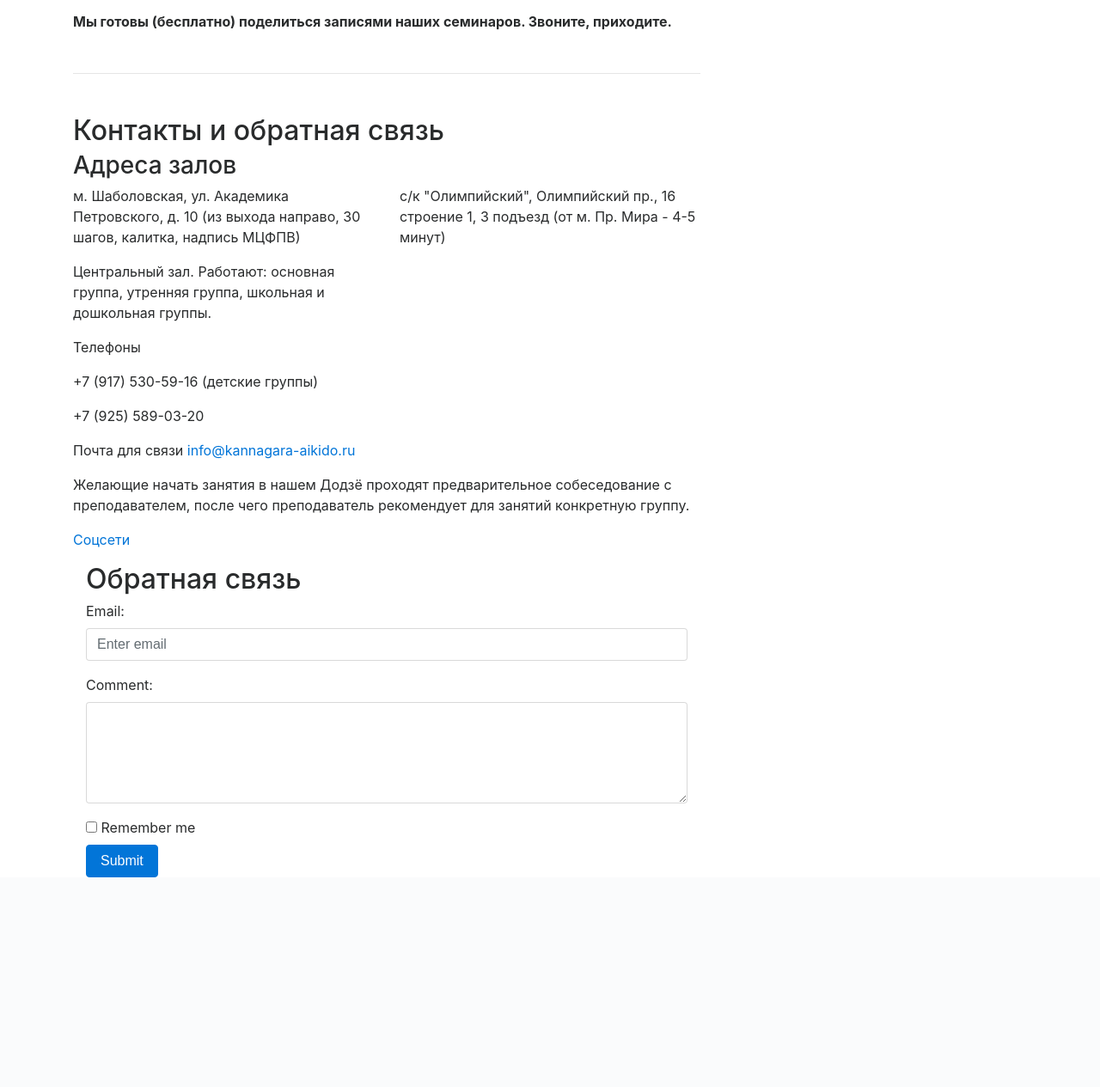
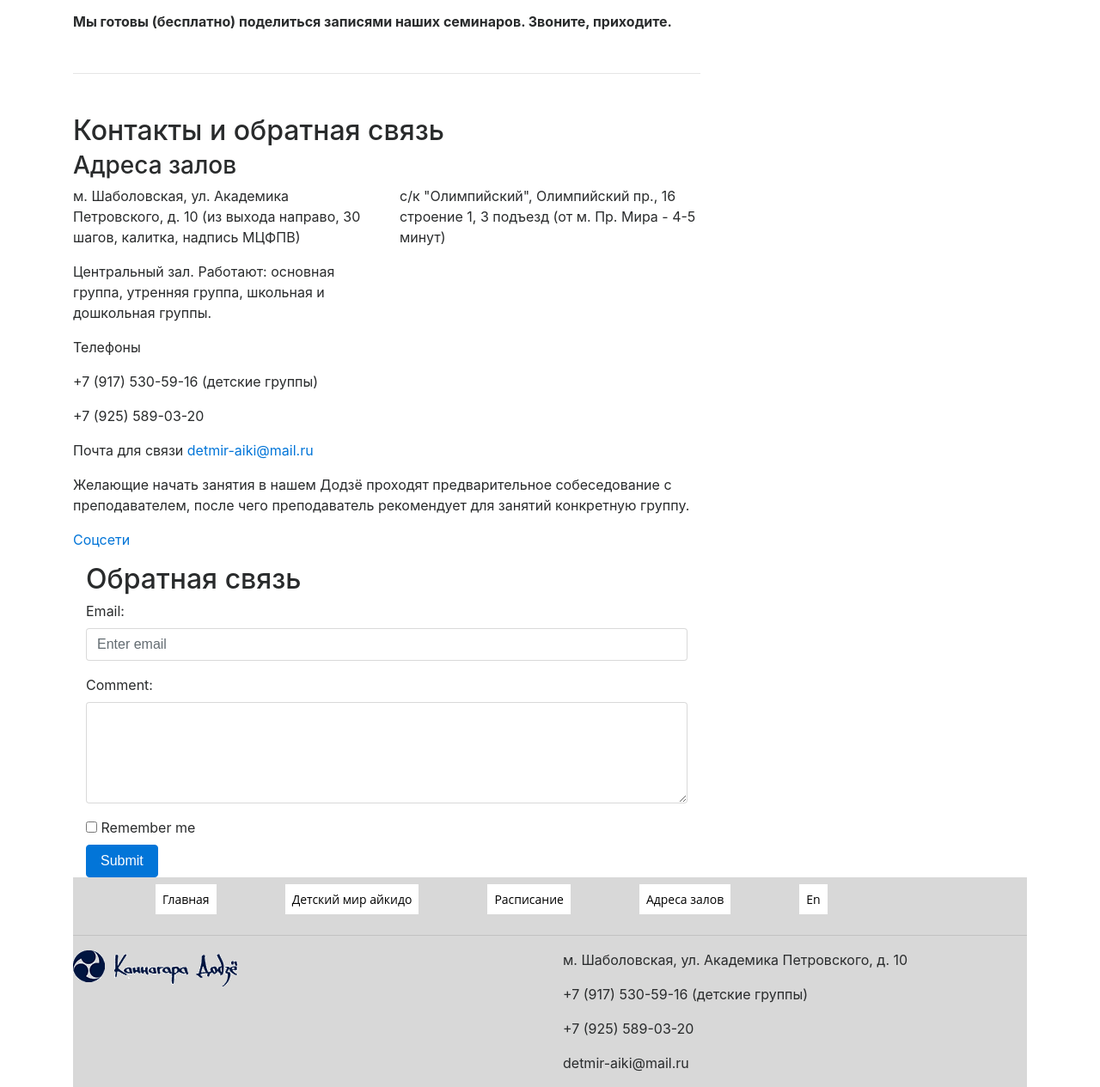
Before and after one commit to tokerbaby/kannagara-aiki, a PHP site: page / in a window 1280 px wide. Shown: the part 1880-3145 px from the top of the page at 86% size. Before the commit the page ends 2901 px from the top, so only its background shows below. Run offline with PHP 8.4, Linux system fonts and the light colour scheme; some libraries are stand-ins or nearby versions.

Commit message:
Added footer template

```diff
--- a/css/index.css
+++ b/css/index.css
@@ -85,14 +85,6 @@ html, body, div, span, h1, h2, h3, h4, h5, h6, p, blockquote, a, img, small, str
     margin-right: auto;
 }
 
-/*
-@media screen and (max-width: 767px) {
-    #kid {
-        display: none;
-    }
-}
-*/
-
 #kid {
     float: right;
     display: block;
@@ -105,7 +97,15 @@ html, body, div, span, h1, h2, h3, h4, h5, h6, p, blockquote, a, img, small, str
     margin-right: 10px;
 }
 
-.y_map {
-    margin-top: 100px;
-    margin-left: 100px;
+.footer {
+    background-color: #D8D8D8;
 }
+
+.footer_navbar {
+    margin-right: auto;
+    margin-left: auto;
+}
+
+.footer_navbar .nav-item {
+    margin-left: 80px;
+}
--- a/index.html
+++ b/index.html
@@ -17,7 +17,7 @@
 	</head>
 
 	<body>
-		<div class="container-fluid" style="background-color:lightblue;">
+		<div class="container" style="background-color:lightblue;">
 	  		<div class="container header_container" style="background-color:pink;">
 
 				<div class="row">
@@ -28,7 +28,7 @@
 					</div>
 
 					<div class="col-9 text-right">
-						<nav class="navbar navbar-toggleable-md navbar-light " style="display: inline-block;">
+						<nav class="navbar navbar-toggleable-md navbar-light d-inline-block">
 						  	<button class="navbar-toggler navbar-toggler-right" type="button" data-toggle="collapse" data-target="#navbarSupportedContent" aria-controls="navbarSupportedContent" aria-expanded="false" aria-label="Toggle navigation">
 						    	<span class="navbar-toggler-icon"></span>
 						  	</button>
@@ -122,7 +122,6 @@
 
 		<div class="container">
 			<div class="row">
-
 				<div class="col-md-8 col-sm-8">
 					<h1>
 						О клубе
@@ -205,7 +204,7 @@
 							<p>Телефоны</p>
 							<p>+7 (917) 530-59-16 (детские группы)</p>
 							<p>+7 (925) 589-03-20</p>
-							<p>Почта для связи <a href="#">info@kannagara-aikido.ru</a></p>
+							<p>Почта для связи <a href="#">detmir-aiki@mail.ru</a></p>
 							<p>Желающие начать занятия в нашем Додзё проходят предварительное собеседование с преподавателем, после чего преподаватель рекомендует для занятий конкретную группу.</p>
 							<p><a href="#">Соцсети</a></p>
 
@@ -260,6 +259,55 @@
 			</div>
 		</div>
 
+		<div class="container">
+			<div class="footer">
+				<nav class="navbar navbar-toggleable-md navbar-light d-inline-block mx-auto">
+				  	<button class="navbar-toggler navbar-toggler-right" type="button" data-toggle="collapse" data-target="#navbarSupportedContent" aria-controls="navbarSupportedContent" aria-expanded="false" aria-label="Toggle navigation">
+				    	<span class="navbar-toggler-icon"></span>
+				  	</button>
+
+				  	<div class="collapse navbar-collapse footer_navbar" id="navbarSupportedContent">
+					    <ul class="navbar-nav mx-auto">
+					        <li class="nav-item">
+					        	<a class="nav-link menu_link" href="#">Главная<span class="sr-only">(current)</span></a>
+					        </li>
+
+					    	<li class="nav-item">
+					        	<a class="nav-link menu_link" href="#">Детский мир айкидо<span class="sr-only">(current)</span></a>
+					        </li>
+
+					        <li class="nav-item">
+					        	<a class="nav-link menu_link" href="#">Расписание<span class="sr-only">(current)</span></a>
+					        </li>
+
+					        <li class="nav-item">
+					        	<a class="nav-link menu_link" href="#">Адреса залов<span class="sr-only">(current)</span></a>
+					        </li>
+
+					      	<li class="nav-item">
+					        	<a class="nav-link menu_link" href="#">En<span class="sr-only">(current)</span></a>
+					        </li>
+					    </ul>
+				  	</div>
+				</nav>
+
+				<hr class="my-3">
+
+				<div class="row">
+			  		<div class="col-sm-6">
+			  			<img src="images/logo.gif" alt="Логотип Каннагара Додзё">
+			  		</div>
+
+			  		<div class="col-sm-6">
+			  			<p>м. Шаболовская, ул. Академика Петровского, д. 10</p>
+			  			<p>+7 (917) 530-59-16 (детские группы)</p>
+			  			<p>+7 (925) 589-03-20</p>
+			  			<p>detmir-aiki@mail.ru</p>
+			  		</div>
+				</div>
+			</div>
+		</div>
+
 	  	<!-- jQuery first, then Tether, then Bootstrap JS. -->
 		<script src="https://code.jquery.com/jquery-3.1.1.slim.min.js" integrity="sha384-A7FZj7v+d/sdmMqp/nOQwliLvUsJfDHW+k9Omg/a/EheAdgtzNs3hpfag6Ed950n" crossorigin="anonymous"></script>
 		<script src="https://cdnjs.cloudflare.com/ajax/libs/tether/1.4.0/js/tether.min.js" integrity="sha384-DztdAPBWPRXSA/3eYEEUWrWCy7G5KFbe8fFjk5JAIxUYHKkDx6Qin1DkWx51bBrb" crossorigin="anonymous"></script>
```
Lines whose indentation alone changed are shown as unchanged.
